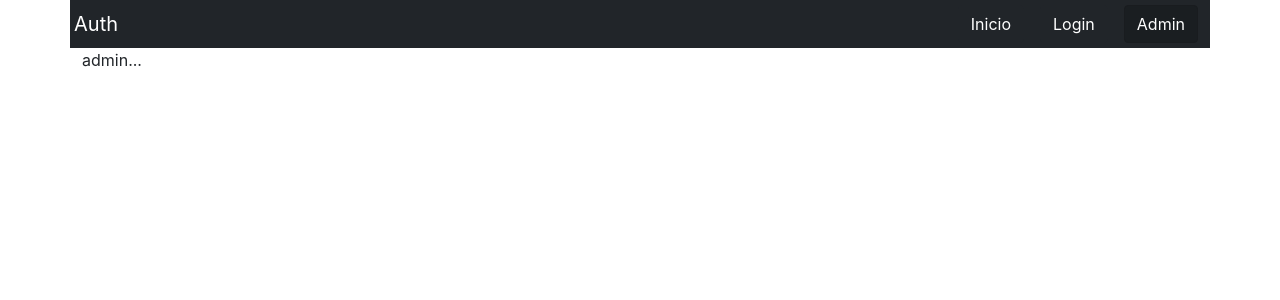
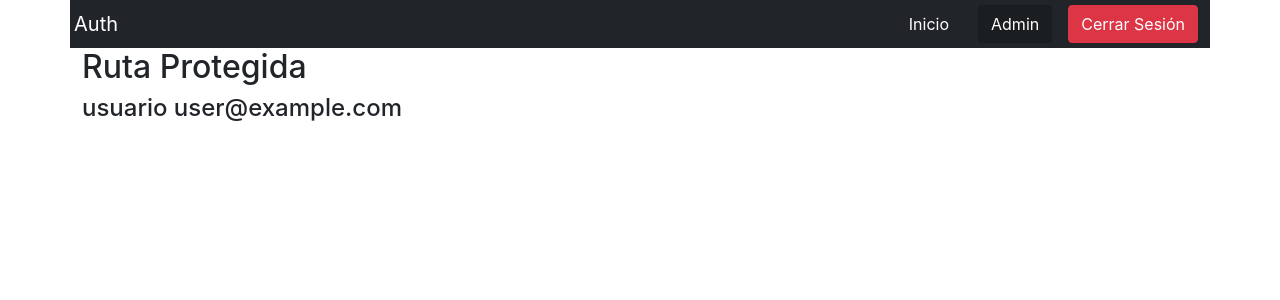
Before and after one commit to sberrus/react-firebase-auth, a React (Create React App) app: page /admin in a window 1280 px wide. Shown: the top 300 px of the page. Built offline with nearby package versions, Linux system fonts and the light colour scheme; no server answers; sample sign-in values are in the browser's storage.

Commit message:
Recuperado el trabajo perdido

```diff
--- a/package.json
+++ b/package.json
@@ -6,6 +6,7 @@
     "@testing-library/jest-dom": "^5.11.10",
     "@testing-library/react": "^11.2.6",
     "@testing-library/user-event": "^12.8.3",
+    "dotenv": "^8.2.0",
     "firebase": "^8.3.3",
     "react": "^17.0.2",
     "react-dom": "^17.0.2",
--- a/src/App.jsx
+++ b/src/App.jsx
@@ -3,32 +3,58 @@
 
   También hay que acordarse de crear el script para la configuración de Firebase. Este script lo encontramos en "Configuracion del proyecto > General" Este script lo tenemos que incorporar en firebase.js.
  */
+
 import { BrowserRouter as Router, Switch, Route, Redirect } from "react-router-dom";
 import Navbar from './components/Navbar'
 import Login from './components/Login'
+import Admin from "./components/Admin"
+import { auth } from "./firebase"
+import { useEffect, useState } from "react";
+
 function App() {
-  return (
+
+  const [firebaseUser, setFirebaseUser] = useState(false);
+
+
+  useEffect(() => {
+    //onAuthStateChanged(function(callback)) es una función de firebase para comprobar el estado de login de los usuarios. Este nos permite comprobar que el usuario este o no logeado en la app.
+    //esta función recibe como callback el usuario que este logeado o no tomando en cuenta el caso.
+
+    auth.onAuthStateChanged(user => {
+      if (user) {
+        setFirebaseUser(user)
+      } else {
+        setFirebaseUser(null)
+      }
+    })
+  }, [])
+
+  //creamos el operador ternario en este caso para indicar a la app que cargue antes de mostrar el contenido a mostrar.
+
+  return firebaseUser !== false ? (
     //Usando router para configurar las rutas protegidas
     <Router>
       <div className="container p-0">
-        <Navbar />
+        <Navbar firebaseUser={firebaseUser} />
         <div className="container">
           <Switch>
             <Route path="/" exact>
-              Inicio....
+              Inicio...
           </Route>
             <Route path="/admin">
-              admin...
-          </Route>
+              <Admin />
+            </Route>
             <Route path="/login">
               <Login />
             </Route>
-            <Redirect to="/"/>
+            <Redirect to="/" />
           </Switch>
         </div>
       </div>
     </Router>
-  );
+  ) : (
+    <h2 className="display-6">Cargando...</h2>
+  )
 }
 
 export default App;
--- /dev/null
+++ b/src/components/Admin.jsx
@@ -0,0 +1,34 @@
+import React, { useEffect, useState } from 'react'
+import { auth } from '../firebase'
+import { withRouter } from "react-router-dom"
+
+const Admin = (props) => {
+
+    const [user, setUser] = useState(null)
+
+
+    //lógica para rutas protegidas.
+    /*
+        Con este bloque de código indicamos a la app que si no hay algun usuario registrado, automaticamente refdirija a los usuarios al login para que puedan registrarse.
+
+        PARA QUE ESTO SIRVA CORRECTAMENTE TENEMOS QUE CARGAR LA CONFIGURACIN DE FIREBASE DESDE EL ARCHIVO QUE CARGA TODA LA APP. [IR A App.js para ver config].
+    */
+    useEffect(() => {
+        //auth.currentUser devuelve la información del usuario que esta almacenada en auth.firebase
+        if (!auth.currentUser) {
+            props.history.push("/login");
+        } else {
+            setUser(auth.currentUser.email)
+        }
+    }, [user, props.history])
+
+    return (
+        <div>
+            <h2>Ruta Protegida</h2>
+            {/* Se comprueba que exista el valor de user para poder mostrarlo */}
+            <h4>usuario {user && user}</h4>
+        </div>
+    )
+}
+
+export default withRouter(Admin)
--- a/src/components/Login.jsx
+++ b/src/components/Login.jsx
@@ -59,7 +59,6 @@ const Login = (props) => {
     const registrar = React.useCallback(async () => {
         try {
             const res = await auth.createUserWithEmailAndPassword(email, pass);
-            console.log(res)
             await db.collection("usuarios").doc(res.user.email).set({
                 email: res.user.email,
                 uid: res.user.uid
--- a/src/components/Navbar.jsx
+++ b/src/components/Navbar.jsx
@@ -1,7 +1,16 @@
 import React from 'react'
-import { Link, NavLink } from "react-router-dom"
+import { Link, NavLink, withRouter } from "react-router-dom"
+import { auth } from "../firebase"
 
-function Navbar() {
+function Navbar(props) {
+
+    const cerrarSession = () => {
+        auth.signOut()
+            .then(() => {
+                props.history.push("/login")
+            })
+    }
+
     return (
         <div className="navbar navbar-dark bg-dark p-1">
             <Link to="/" className="navbar-brand">
@@ -11,15 +20,31 @@ function Navbar() {
                 <NavLink to="/" exact className="btn btn-dark mx-2">
                     Inicio
                 </NavLink>
-                <NavLink to="/login" className="btn btn-dark mx-2">
-                    Login
-                </NavLink>
-                <NavLink to="/admin" className="btn btn-dark mx-2">
-                    Admin
-                </NavLink>
+                {
+                    props.firebaseUser !== null ? (
+                        <NavLink to="/admin" className="btn btn-dark mx-2">
+                            Admin
+                        </NavLink>
+                    ) : null
+                }
+
+                {
+                    props.firebaseUser !== null ? (
+                        <button
+                            className="btn btn-danger mx-2"
+                            onClick={cerrarSession}>
+                            Cerrar Sesión
+                        </button>
+                    ) : (
+                        <NavLink to="/login"
+                            className="btn btn-dark mx-2">
+                            Login
+                        </NavLink>
+                    )
+                }
             </div>
         </div>
     )
 }
 
-export default Navbar
+export default withRouter(Navbar)
```
Also changed, not shown: 2 other files (tests, documents, lock files or other folders).
